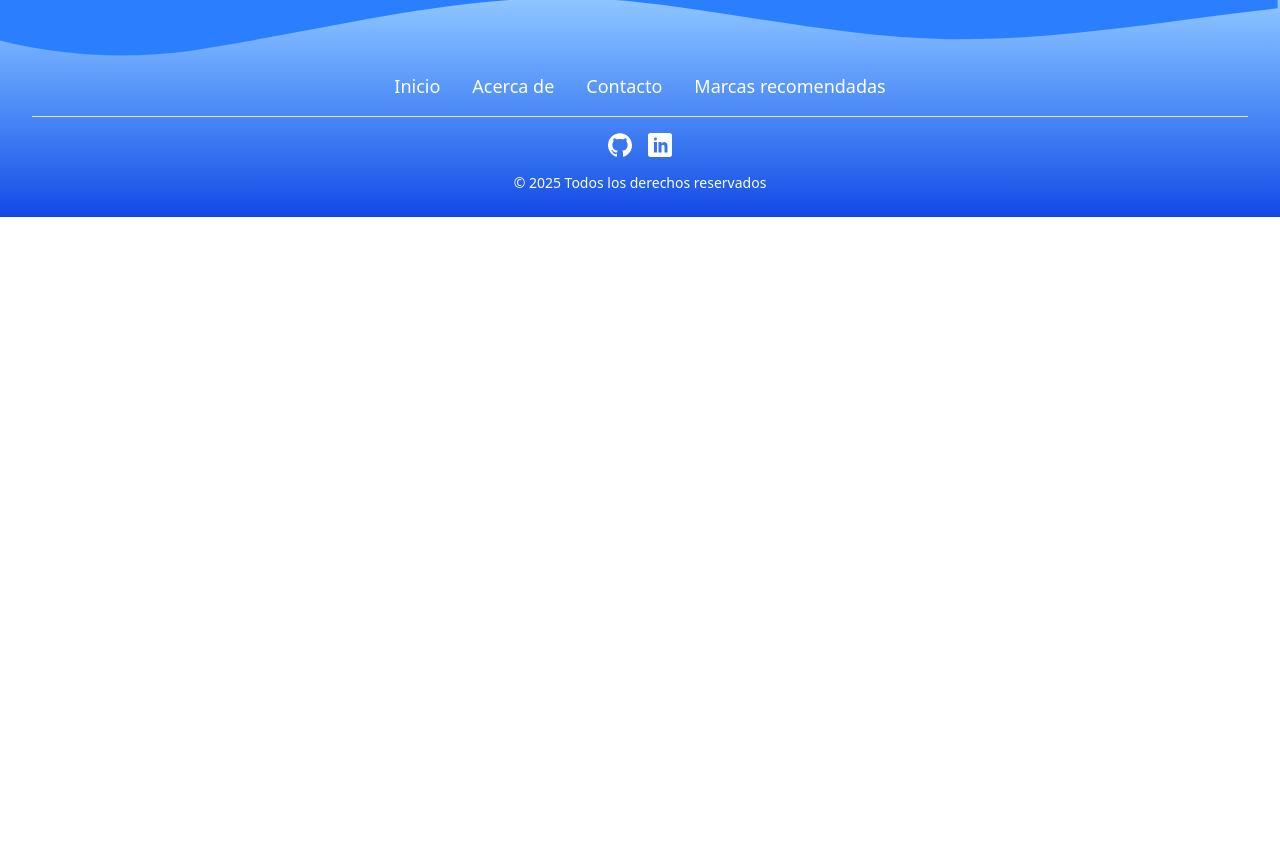
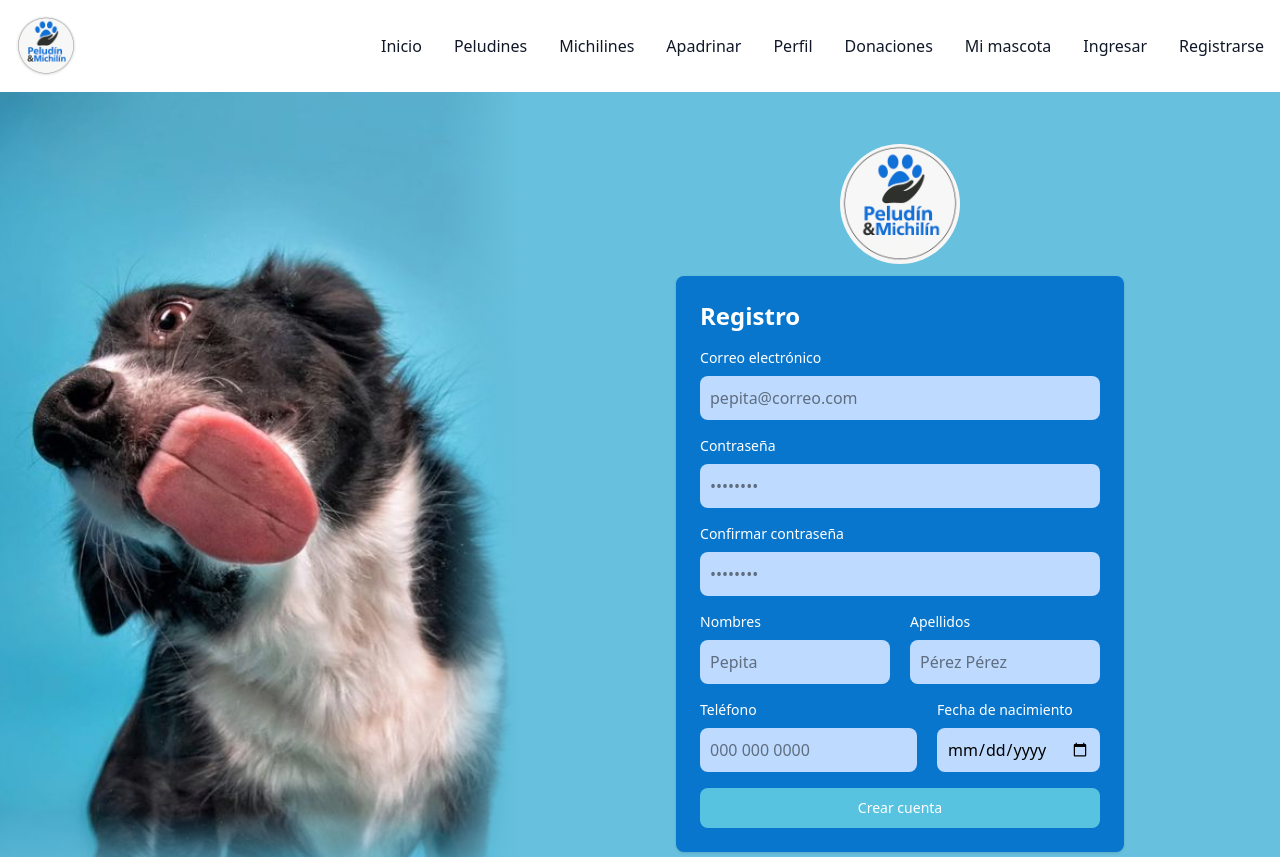
Before and after one commit to LJAgudelo/Peludin_y_Michilin_Adopciones, a React (Vite) app: page / in a window 1280 px wide. Shown: the top 857 px of the page. Before the commit the page ends 800 px from the top, so only its background shows below. Built offline with nearby package versions, Linux system fonts and the light colour scheme.

Commit message:
Se crea pagina de registro

```diff
--- a/src/App.jsx
+++ b/src/App.jsx
@@ -1,5 +1,5 @@
 
-import Footer from "./assets/components/layout/Footer.jsx";
+import Register from "./assets/pages/Register.jsx";
 
 
 function App() {
@@ -7,7 +7,8 @@ function App() {
 
   return (
     <>
-      <Footer />
+
+      <Register />
     </>
   )
 }
--- a/src/assets/components/layout/Footer.jsx
+++ b/src/assets/components/layout/Footer.jsx
@@ -8,7 +8,7 @@ const Footer = () => {
         { label: "Marcas recomendadas", href: "#marcas" },
     ];
     return (
-        <footer className="relative bg-gradient-to-b from-blue-300 to-blue-700 text-white pt-12 pb-6">
+        <footer className="relative bg-gradient-to-b  dark:bg-gray-900 text-white pt-12 pb-6">
 
             {/* Onda superior */}
             <div className="absolute top-0 left-0 w-full overflow-hidden leading-[0]">
@@ -19,8 +19,8 @@ const Footer = () => {
                     viewBox="10 0 1000 150"
                 >
                     <path
-                        d="M0,0V46.29c47.86,22,103.84,29,158,17.39C279.68,34,385.75-17.18,502.26,1.68c82.75,13.48,164.68,45.15,247.86,47.25,86.57,2.2,172.39-23.64,258-38.58V0Z"
-                        className="fill-blue-500"
+                        d="M0,0V46.29c47.86,22,103.84,29,158,17.39C279.68,34,385.75-10.18,502.26,1.68c82.75,13.48,164.68,45.15,247.86,47.25,86.57,2.2,172.39-23.64,265-38.58V0Z"
+                        className="fill-[var(--createBlueRed)] "
                     ></path>
                 </svg>
             </div>
@@ -39,7 +39,7 @@ const Footer = () => {
                 ))}
             </div>
 
-            <hr className="border-gray-200 mx-8 mb-4" />
+            <hr className="mx-8 mb-4" />
 
             {/* Iconos redes sociales */}
             <div className="flex justify-center gap-4 mb-4">
--- a/src/assets/pages/Register.jsx
+++ b/src/assets/pages/Register.jsx
@@ -1,22 +1,31 @@
 import lengua from '../../assets/images/lengua.jpg';
 import logo from '../images/logo.png';
 import Registrarse from '../components/ui/Registrarse.jsx';
-
+import Header from '../components/layout/Header.jsx'
+import Footer from '../components/layout/Footer.jsx'
 const Register = () => {
     return (
-        <div className="flex min-h-screen">
+        <>
+            <Header />
 
-            {/* Imagen lado izquierdo controlada en ancho y altura */}
-            <div className="flex items-center   bg-gray-100" >
+
+
+            <div className="flex min-h-screen ">
+
+                <div className="flex items-center justify-center relative w-[900px] h-screen overflow-hidden">
                     <img
                         src={lengua}
-                    className="h-full w-300 rounded-r-lg"
+                        className="h-full w-full object-cover"
                         alt="perrito limpiando el vidrio con la lengua"
                     />
+                    {/* Capa de difuminado a la derecha */}
+                    <div className="absolute top-0 right-0 h-full w-20 bg-gradient-to-l from-[var(--createBlueRed)] to-transparent"></div>
+                    {/* Difuminado inferior */}
+                    <div className="absolute bottom-0 left-0 w-full h-20 bg-gradient-to-t from-[var(--createBlueRed)] to-transparent"></div>
                 </div>
 
                 {/* Sección formulario */}
-            <section className="flex flex-col items-center justify-center p-6 bg-white w-full h-screen">
+                <section className="flex flex-col items-center justify-center p-6 bg-[var(--createBlueRed)]  w-full h-screen">
 
                     {/* Logo */}
                     <img
@@ -116,7 +125,10 @@ const Register = () => {
                     </div>
                 </section>
             </div>
+            <Footer />
+        </>
     );
 };
 
+
 export default Register;
--- a/src/index.css
+++ b/src/index.css
@@ -6,6 +6,7 @@
         --createdBlue: #16B4F2;
         --createdOtherBlue: #0B7ABF;
         --createotherRed: #57C3E0;
+        --createBlueRed: #67C0DD;
     }
 }
 
```
Lines whose indentation alone changed are shown as unchanged.
